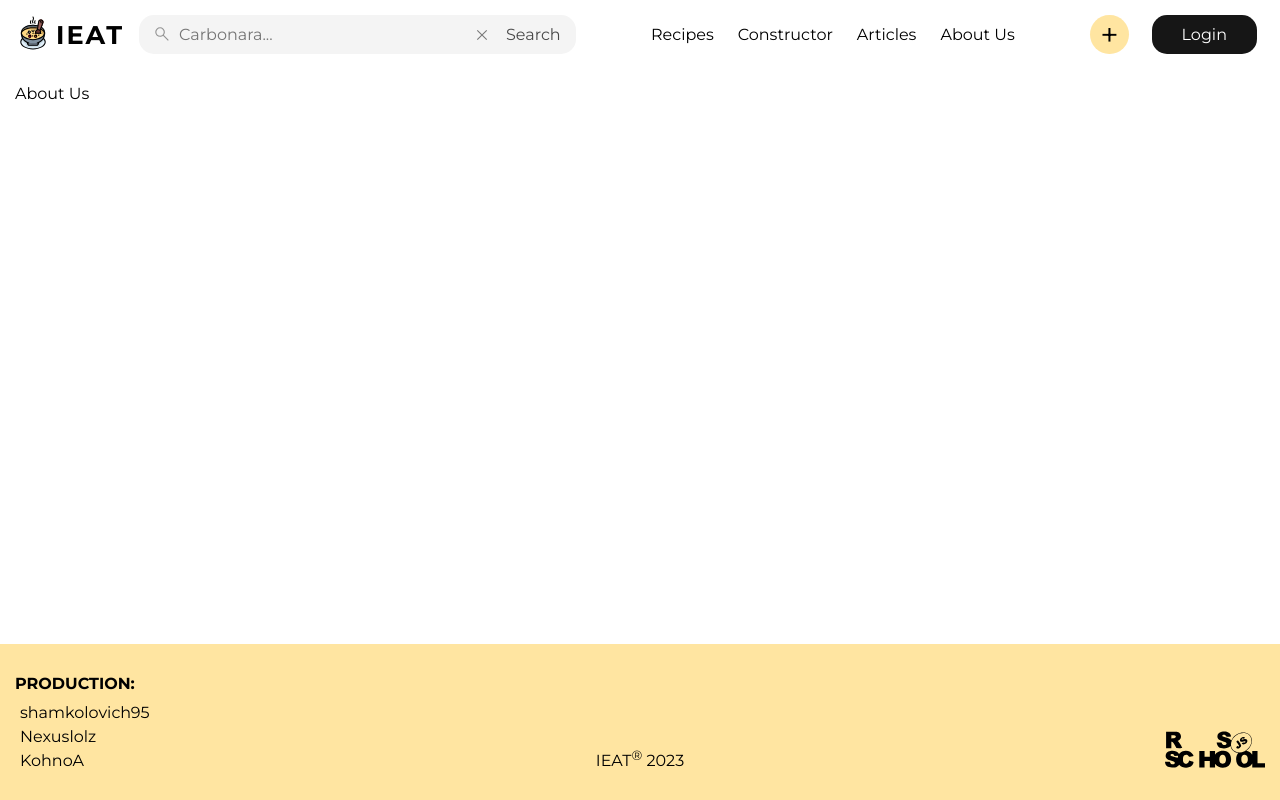
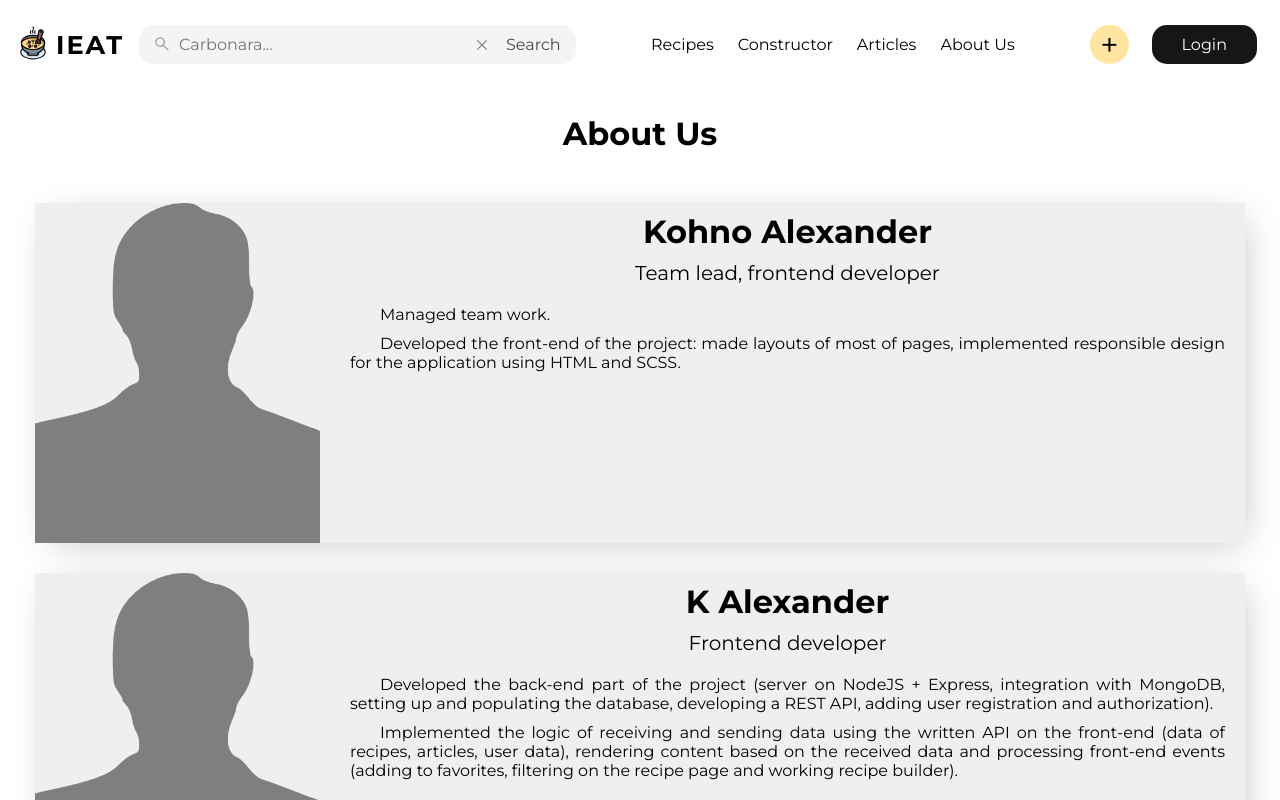
Before and after one commit to KohnoA/rs-clone, a React (Create React App) app: page /about in a window 1280 px wide. Shown: the top 800 px of the page. Built offline with nearby package versions, Linux system fonts and the light colour scheme.

Commit message:
feat: complete about page without descriptions and photos

```diff
--- a/src/components/Header/Header.module.scss
+++ b/src/components/Header/Header.module.scss
@@ -3,7 +3,8 @@
 .header {
   display: flex;
   justify-content: space-between;
-
+  padding-top: 25px;
+  padding-bottom: 25px;
   width: 100%;
 
   &__add {
--- /dev/null
+++ b/src/components/image-block/image-block.tsx
@@ -0,0 +1,34 @@
+import styles from './image.module.scss';
+
+interface Props {
+    image: string,
+    name: string,
+    position: string,
+    do: string,
+    another: string,
+    github: string,
+}
+
+export const ImageBlock = (props: Props) => {
+  return (
+    <a href={props.github} className={styles['about-page-cart']}>
+      <div className={styles['about-page-cart__image-block']}>
+          <img src={props.image} alt="person" />
+      </div>
+      <div className={styles['about-page-cart-text']}>
+        <h2 className={styles['about-page-cart-text__name']}>
+          {props.name}
+        </h2>
+        <h3 className={styles['about-page-cart-text__position']}>
+          {props.position}
+        </h3>
+        <p className={styles['about-page-cart-text__paragraph']}>
+          {props.do}
+        </p>
+        <p className={styles['about-page-cart-text__paragraph']}>
+          {props.another}
+        </p>
+      </div>
+    </a>
+  );
+};
--- /dev/null
+++ b/src/components/image-block/image.module.scss
@@ -0,0 +1,51 @@
+.about-page-cart {
+    display: block;
+    display: flex;
+    background-color: rgba(175,175,175,.2);
+    box-shadow: 7px 7px 36px -10px rgb(0 0 0 / 25%);
+    margin: 0px 20px 30px 20px;
+
+    &__image-block {
+        width: 285px;
+        min-height: 340px;
+        position: relative;
+
+        & > img {
+            position: absolute;
+            top: 0;
+            left: 0;
+            width: 100%;
+            height: 100%;
+            object-fit: cover;
+        }
+    }
+
+    &-text {
+        width: calc(100% - 285px - 30px);
+        padding: 10px;
+        margin-left: 20px;
+
+        &__name {
+            font-size: 32px;
+            font-weight: 700;
+            line-height: 120%;
+            margin-bottom: 10px;
+            text-align: center;
+        }
+
+        &__position {
+            font-size: 20px;
+            font-weight: 400;
+            margin-bottom: 20px;
+            line-height: 120%;
+            text-align: center;
+        }
+
+        &__paragraph {
+            text-align: justify;
+            text-indent: 30px;
+            font-size: 16px;
+            margin-bottom: 10px;
+        }
+    }
+}
--- /dev/null
+++ b/src/components/title/title.module.scss
@@ -0,0 +1,6 @@
+.about-page__title {
+    font-size: 32px;
+    font-weight: 700;
+    text-align: center;
+    margin-block: 25px 50px;
+}
--- /dev/null
+++ b/src/components/title/title.tsx
@@ -0,0 +1,10 @@
+import { FunctionComponent, PropsWithChildren } from 'react';
+import styles from './title.module.scss';
+
+export const Title: FunctionComponent<PropsWithChildren> = ({children}) => {
+    return (
+        <h1 className={styles['about-page__title']}>
+            {children}
+        </h1>
+    );
+};
--- /dev/null
+++ b/src/constants/constants.ts
@@ -0,0 +1 @@
+export const GITHUB_ACCOUNTS = ['https://github.com/KohnoA', 'https://github.com/Nexuslolz', 'https://github.com/shamkolovich95'];
--- a/src/pages/AboutUs/AboutUs.tsx
+++ b/src/pages/AboutUs/AboutUs.tsx
@@ -1,9 +1,28 @@
+import { Title } from '../../components/title/title';
+import image from '../../assets/images/person-avatar-placeholder.png';
+import { ImageBlock } from '../../components/image-block/image-block';
+import { GITHUB_ACCOUNTS } from '../../constants/constants';
+
+const WHAT_DO_IN_PROJECT = ['Managed team work.', 'Developed the back-end part of the project (server on NodeJS + Express, integration with MongoDB, setting up and populating the database, developing a REST API, adding user registration and authorization).', 'Using Figma developed design that meets the needs of functionality and allows to keep the user\'s attention on the application as a result of ease of interaction. Came up with the location of the elements, the color scheme and the animations. Tested UI and UX. Developed design of user page, constructor, recipes page.'];
+const NAME = ['Kohno Alexander', 'K Alexander', 'Shamkolovich Sergey'];
+const POSITION = ['Team lead, frontend developer', 'Frontend developer', 'Frontend developer'];
+const ANOTHER = ['Developed the front-end of the project: made layouts of most of pages, implemented responsible design for the application using HTML and SCSS.', 'Implemented the logic of receiving and sending data using the written API on the front-end (data of recipes, articles, user data), rendering content based on the received data and processing front-end events (adding to favorites, filtering on the recipe page and working recipe builder).', 'Handled DOM events using Typescript and programming approach. Added UI elements from side libraries like noUiSlider on constructor page.'];
+
 const AboutUs: React.FC = () => {
   return (
-    <div
-      className="container page"
-    >
-      About Us
+    <div className="container page about-page">
+      <Title>About Us</Title>
+      {NAME.map((_, i) => {
+        return <ImageBlock
+                    key={i}
+                    image={image}
+                    name={NAME[i]}
+                    position={POSITION[i]}
+                    do={WHAT_DO_IN_PROJECT[i]}
+                    another={ANOTHER[i]}
+                    github={GITHUB_ACCOUNTS[i]}
+                />
+      })}
     </div>
   )
 }
--- a/src/styles/global.scss
+++ b/src/styles/global.scss
@@ -6,6 +6,13 @@
   padding: 0;
   box-sizing: border-box;
 }
+
+a, a:visited{
+    text-decoration: none;
+    color: black;
+}
+
+a:focus,a:active{outline: none;}
 
 html {
   scroll-behavior: smooth;
@@ -39,5 +46,5 @@ body {
 .container {
   max-width: 1400px;
   margin: 0 auto;
-  padding: 15px;
+  padding-inline: 15px;
 }
```
Also changed, not shown: src/assets/images/person-avatar-placeholder.png (added).
